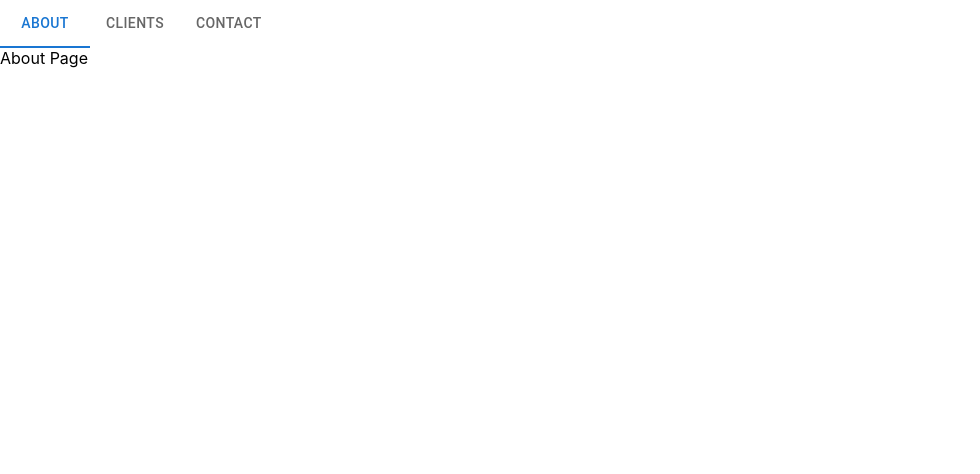
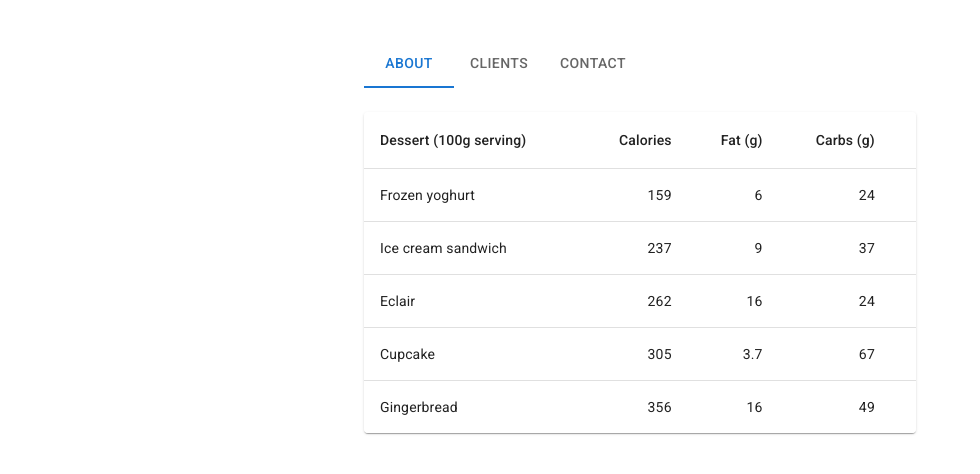
Before and after one commit to hasti-akd/desn3037-exercise-5, a React (Create React App) app: page /about in a window 1280 px wide. Shown: the top 474 px of the page, without its empty margins (0-980 px from the left). Built offline with nearby package versions, Linux system fonts and the light colour scheme.

Commit message:
Final commit

```diff
--- a/src/App.js
+++ b/src/App.js
@@ -1,3 +1,10 @@
+import '@fontsource/roboto/300.css';
+import '@fontsource/roboto/400.css';
+import '@fontsource/roboto/500.css';
+import '@fontsource/roboto/700.css';
+import { Box, Container } from '@mui/system';
+
+
 import * as React from "react";
 
 import { Route, BrowserRouter, Routes } from "react-router-dom";
@@ -10,9 +17,12 @@
   return (
     <div className="App">
 
+      <Container maxWidth="sm" sx = {{ mt: 5 }}>
+
       <BrowserRouter>
-
-        <Menu />
+        <Box sx = {{ mb: 3 }}>
+          <Menu />
+        </Box>
 
         <Routes>
           <Route exact path="about" element={<About />} />
@@ -22,6 +32,8 @@
 
       </BrowserRouter>
 
+      </Container>
+
     </div>
   );
 }
--- a/src/components/About.js
+++ b/src/components/About.js
@@ -1,10 +1,54 @@
-export default function About(){
+import * as React from 'react';
+import Table from '@mui/material/Table';
+import TableBody from '@mui/material/TableBody';
+import TableCell from '@mui/material/TableCell';
+import TableContainer from '@mui/material/TableContainer';
+import TableHead from '@mui/material/TableHead';
+import TableRow from '@mui/material/TableRow';
+import Paper from '@mui/material/Paper';
 
-    return(
+function createData(name, calories, fat, carbs, protein) {
+  return { name, calories, fat, carbs, protein };
+}
 
-        <div>
-            About Page
-        </div>
+const rows = [
+  createData('Frozen yoghurt', 159, 6.0, 24, 4.0),
+  createData('Ice cream sandwich', 237, 9.0, 37, 4.3),
+  createData('Eclair', 262, 16.0, 24, 6.0),
+  createData('Cupcake', 305, 3.7, 67, 4.3),
+  createData('Gingerbread', 356, 16.0, 49, 3.9),
+];
 
-    )
+export default function BasicTable() {
+  return (
+    <TableContainer component={Paper}>
+      <Table sx={{ minWidth: 650 }} aria-label="simple table">
+        <TableHead>
+          <TableRow>
+            <TableCell>Dessert (100g serving)</TableCell>
+            <TableCell align="right">Calories</TableCell>
+            <TableCell align="right">Fat&nbsp;(g)</TableCell>
+            <TableCell align="right">Carbs&nbsp;(g)</TableCell>
+            <TableCell align="right">Protein&nbsp;(g)</TableCell>
+          </TableRow>
+        </TableHead>
+        <TableBody>
+          {rows.map((row) => (
+            <TableRow
+              key={row.name}
+              sx={{ '&:last-child td, &:last-child th': { border: 0 } }}
+            >
+              <TableCell component="th" scope="row">
+                {row.name}
+              </TableCell>
+              <TableCell align="right">{row.calories}</TableCell>
+              <TableCell align="right">{row.fat}</TableCell>
+              <TableCell align="right">{row.carbs}</TableCell>
+              <TableCell align="right">{row.protein}</TableCell>
+            </TableRow>
+          ))}
+        </TableBody>
+      </Table>
+    </TableContainer>
+  );
 }
--- a/src/components/Clients.js
+++ b/src/components/Clients.js
@@ -1,10 +1,32 @@
-export default function Clients(){
+import * as React from 'react';
+import Card from '@mui/material/Card';
+import CardActions from '@mui/material/CardActions';
+import CardContent from '@mui/material/CardContent';
+import CardMedia from '@mui/material/CardMedia';
+import Button from '@mui/material/Button';
+import Typography from '@mui/material/Typography';
 
-    return(
-
-        <div>
-            Clients Page
-        </div>
-
-    )
+export default function MediaCard() {
+  return (
+    <Card sx={{ maxWidth: 345 }}>
+      <CardMedia
+        sx={{ height: 140 }}
+        image="https://picsum.photos/400/200"
+        title="green iguana"
+      />
+      <CardContent>
+        <Typography gutterBottom variant="h5" component="div">
+          Lizard
+        </Typography>
+        <Typography variant="body2" color="text.secondary">
+          Lizards are a widespread group of squamate reptiles, with over 6,000
+          species, ranging across all continents except Antarctica
+        </Typography>
+      </CardContent>
+      <CardActions>
+        <Button size="small">Share</Button>
+        <Button size="small">Learn More</Button>
+      </CardActions>
+    </Card>
+  );
 }
--- a/src/components/Contact.js
+++ b/src/components/Contact.js
@@ -1,10 +1,71 @@
-export default function Contact(){
+import * as React from 'react';
+import ImageList from '@mui/material/ImageList';
+import ImageListItem from '@mui/material/ImageListItem';
 
-    return(
+export default function WovenImageList() {
+  return (
+    <ImageList sx={{ width: 500, height: 450 }} variant="woven" cols={3} gap={8}>
+      {itemData.map((item) => (
+        <ImageListItem key={item.img}>
+          <img
+            src={`${item.img}?w=161&fit=crop&auto=format`}
+            srcSet={`${item.img}?w=161&fit=crop&auto=format&dpr=2 2x`}
+            alt={item.title}
+            loading="lazy"
+          />
+        </ImageListItem>
+      ))}
+    </ImageList>
+  );
+}
 
-        <div>
-            Contact Page
-        </div>
-
-    )
-}
+const itemData = [
+  {
+    img: 'https://images.unsplash.com/photo-1549388604-817d15aa0110',
+    title: 'Bed',
+  },
+  {
+    img: 'https://images.unsplash.com/photo-1563298723-dcfebaa392e3',
+    title: 'Kitchen',
+  },
+  {
+    img: 'https://images.unsplash.com/photo-1523413651479-597eb2da0ad6',
+    title: 'Sink',
+  },
+  {
+    img: 'https://images.unsplash.com/photo-1525097487452-6278ff080c31',
+    title: 'Books',
+  },
+  {
+    img: 'https://images.unsplash.com/photo-1574180045827-681f8a1a9622',
+    title: 'Chairs',
+  },
+  {
+    img: 'https://images.unsplash.com/photo-1597262975002-c5c3b14bbd62',
+    title: 'Candle',
+  },
+  {
+    img: 'https://images.unsplash.com/photo-1530731141654-5993c3016c77',
+    title: 'Laptop',
+  },
+  {
+    img: 'https://images.unsplash.com/photo-1481277542470-605612bd2d61',
+    title: 'Doors',
+  },
+  {
+    img: 'https://images.unsplash.com/photo-1517487881594-2787fef5ebf7',
+    title: 'Coffee',
+  },
+  {
+    img: 'https://images.unsplash.com/photo-1516455207990-7a41ce80f7ee',
+    title: 'Storage',
+  },
+  {
+    img: 'https://images.unsplash.com/photo-1519710164239-da123dc03ef4',
+    title: 'Coffee table',
+  },
+  {
+    img: 'https://images.unsplash.com/photo-1588436706487-9d55d73a39e3',
+    title: 'Blinds',
+  },
+];
```
